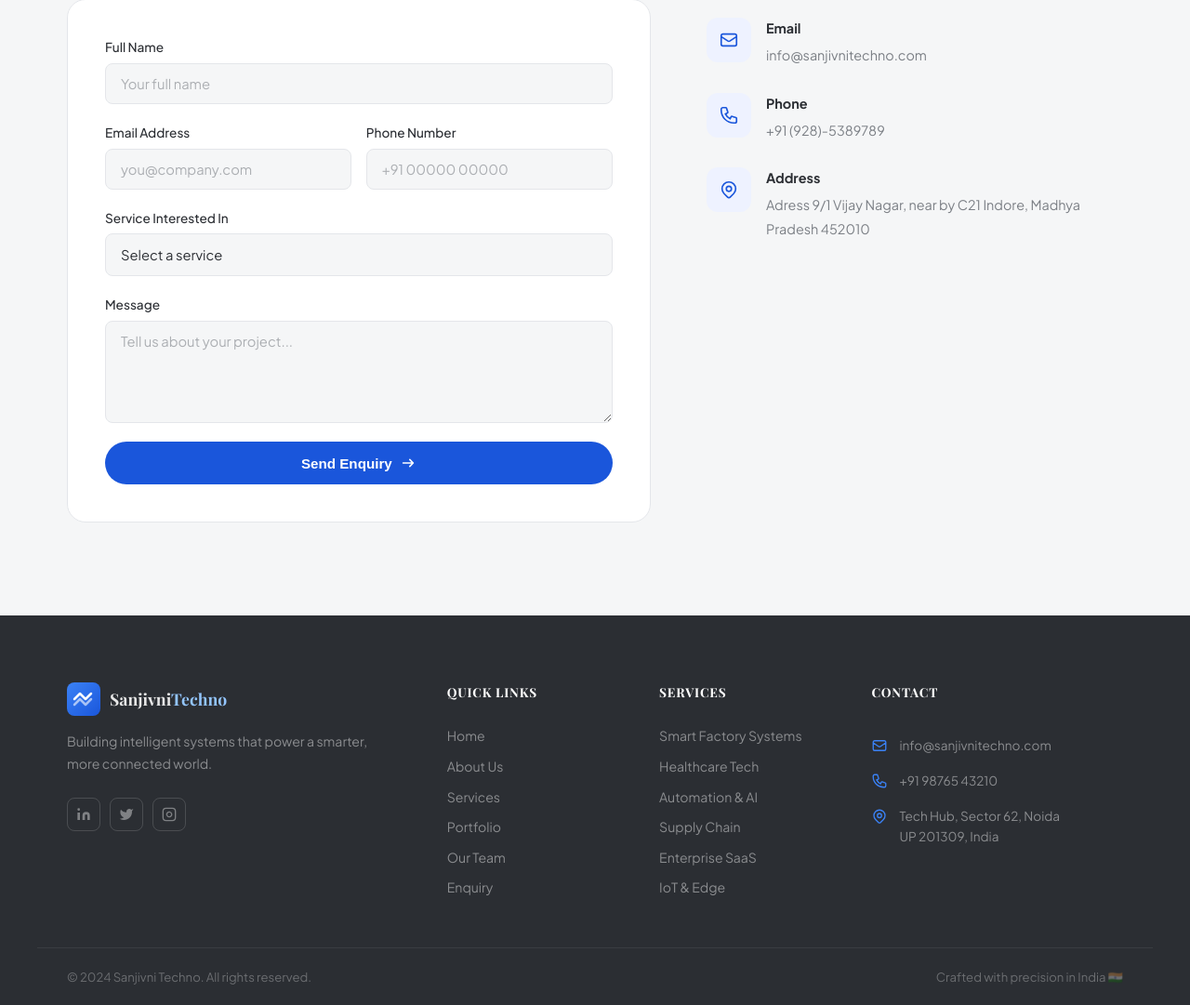
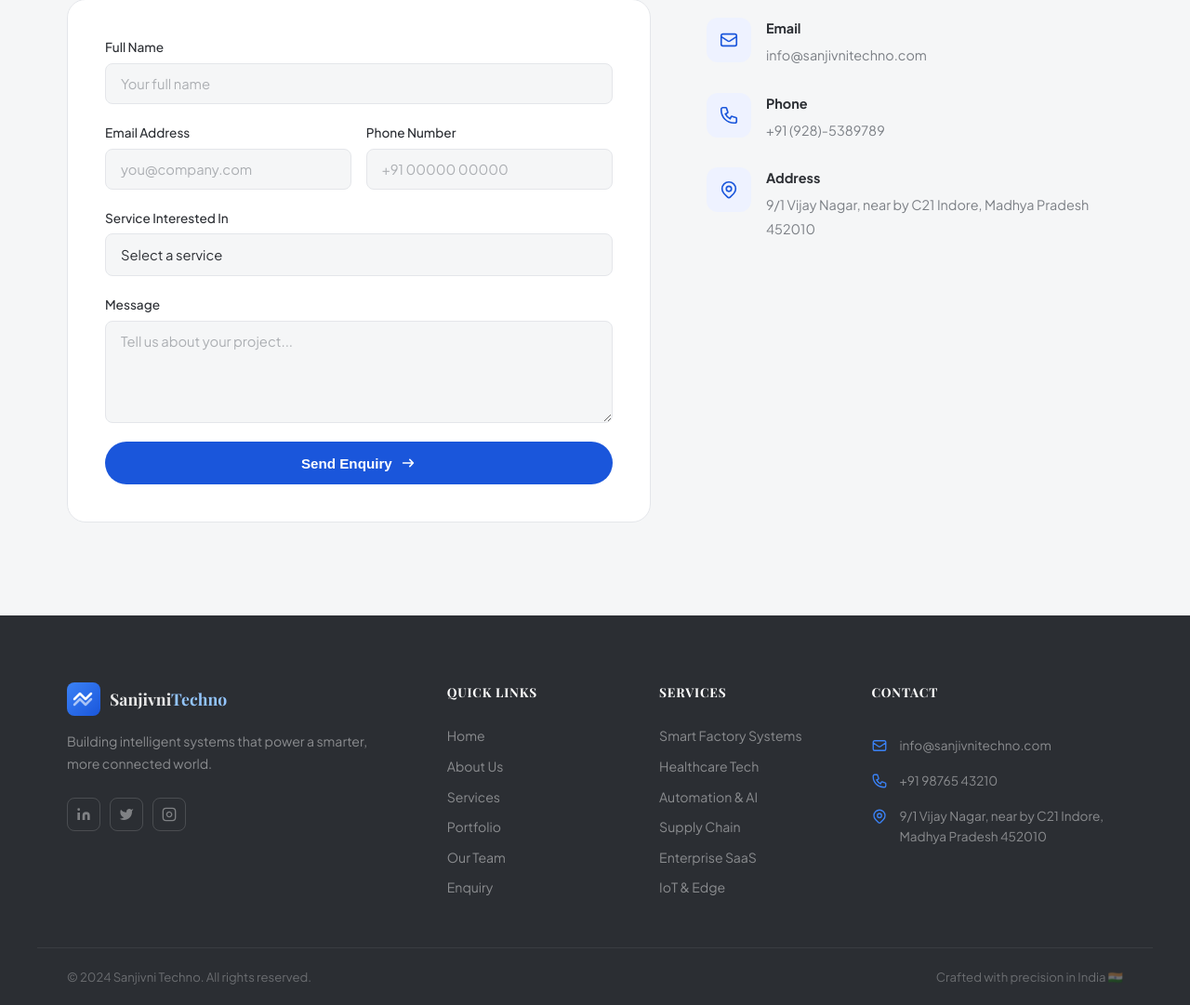
Before and after one commit to bhuvnesh6/sanjeevanitechno, a Flask app: page / in a window 1280 px wide. Shown: the part 5295-6376 px from the top of the page at 93% size. Run offline with Flask 3, Linux system fonts and the light colour scheme.

Commit message:
minaro address fix

```diff
--- a/templates/index.html
+++ b/templates/index.html
@@ -496,7 +496,7 @@ communicate.</p>
             </div>
             <div>
               <strong>Address</strong>
-              <span>Adress 9/1 Vijay Nagar, near by C21 Indore, Madhya Pradesh 452010</span>
+              <span>9/1 Vijay Nagar, near by C21 Indore, Madhya Pradesh 452010</span>
             </div>
           </div>
         </div>
@@ -571,7 +571,7 @@ communicate.</p>
         </div>
         <div class="fc-item">
           <svg viewBox="0 0 24 24" fill="none" stroke="currentColor" stroke-width="1.8"><path d="M17.657 16.657L13.414 20.9a1.998 1.998 0 01-2.827 0l-4.244-4.243a8 8 0 1111.314 0z"/><path d="M15 11a3 3 0 11-6 0 3 3 0 016 0z"/></svg>
-          <span>Tech Hub, Sector 62, Noida<br />UP 201309, India</span>
+          <span>9/1 Vijay Nagar, near by C21 Indore, Madhya Pradesh 452010</span>
         </div>
       </div>
     </div>
```
